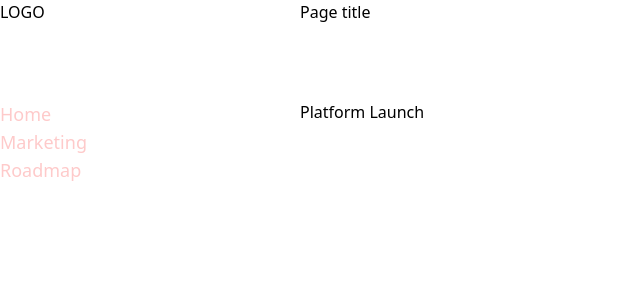
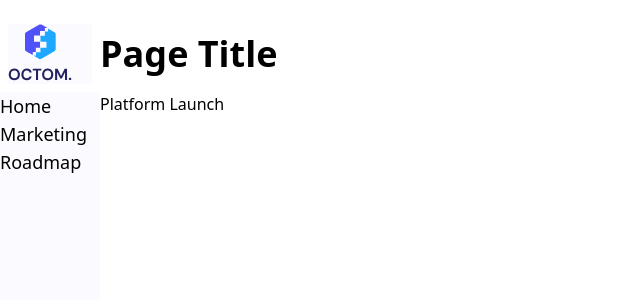
Before and after one commit to Kamil-Budzik/Jira-Clone, a Vue app: page / in a window 1280 px wide. Shown: the top 300 px of the page, without its empty margins (0-640 px from the left). Built offline with nearby package versions, Linux system fonts and the light colour scheme.

Commit message:
chore: Add Logo

```diff
--- a/src/components/Base/MainTemplate.vue
+++ b/src/components/Base/MainTemplate.vue
@@ -1,14 +1,19 @@
 <script setup lang="ts">
 import NavBar from '@components/NavBar/NavBar.vue';
+import Logo from '@components/Logo.vue';
 </script>
 
 <template>
-  <div class="main-template-wrapper">
-    <div>
-      <p>LOGO</p>
+  <div class="main-template-wrapper mt-4">
+    <div class="bg-gray-400 m-2">
+      <Logo />
     </div>
-    <div>Page title</div>
-    <div class="nav-container">
+    <section class="flex items-center">
+      <header class="bg-white">
+        <h1 class="text-4xl text-white font-bold">Page Title</h1>
+      </header>
+    </section>
+    <div class="nav-container bg-gray-400">
       <Nav-bar />
     </div>
     <main class="main-content">
@@ -21,8 +26,8 @@ import NavBar from '@components/NavBar/NavBar.vue';
 .main-template-wrapper {
   height: 100vh;
   display: grid;
-  grid-template-columns: 300px 1fr;
-  grid-template-rows: 100px 1fr;
+  grid-template-columns: 100px 1fr;
+  grid-template-rows: 76px 1fr;
 }
 .nav-container {
   grid-column: 1;
--- /dev/null
+++ b/src/components/Logo.vue
@@ -0,0 +1,7 @@
+<script setup lang="ts">
+import Logo from '@/assets/logo.svg';
+</script>
+
+<template>
+  <img :src="Logo" alt="Company Logo" />
+</template>
--- a/src/components/NavBar/NavBarItem.vue
+++ b/src/components/NavBar/NavBarItem.vue
@@ -5,7 +5,7 @@ defineProps({
 </script>
 
 <template>
-  <li class="text-lg text-red-200">
+  <li class="text-lg text-zinc-700">
     <router-link :to="`${to}`">
       <slot />
     </router-link>
--- a/tailwind.config.cjs
+++ b/tailwind.config.cjs
@@ -3,6 +3,13 @@ module.exports = {
   content: ['./index.html', './src/**/*.{vue,js,ts,jsx,tsx}'],
   theme: {
     extend: {},
+    colors: {
+      primary: '#5051F9',
+      gray: {
+        400: '#FBFAFF',
+        500: '#768396',
+      },
+    },
   },
   plugins: [],
-}
+};
```
Also changed, not shown: src/assets/logo.svg (added).
